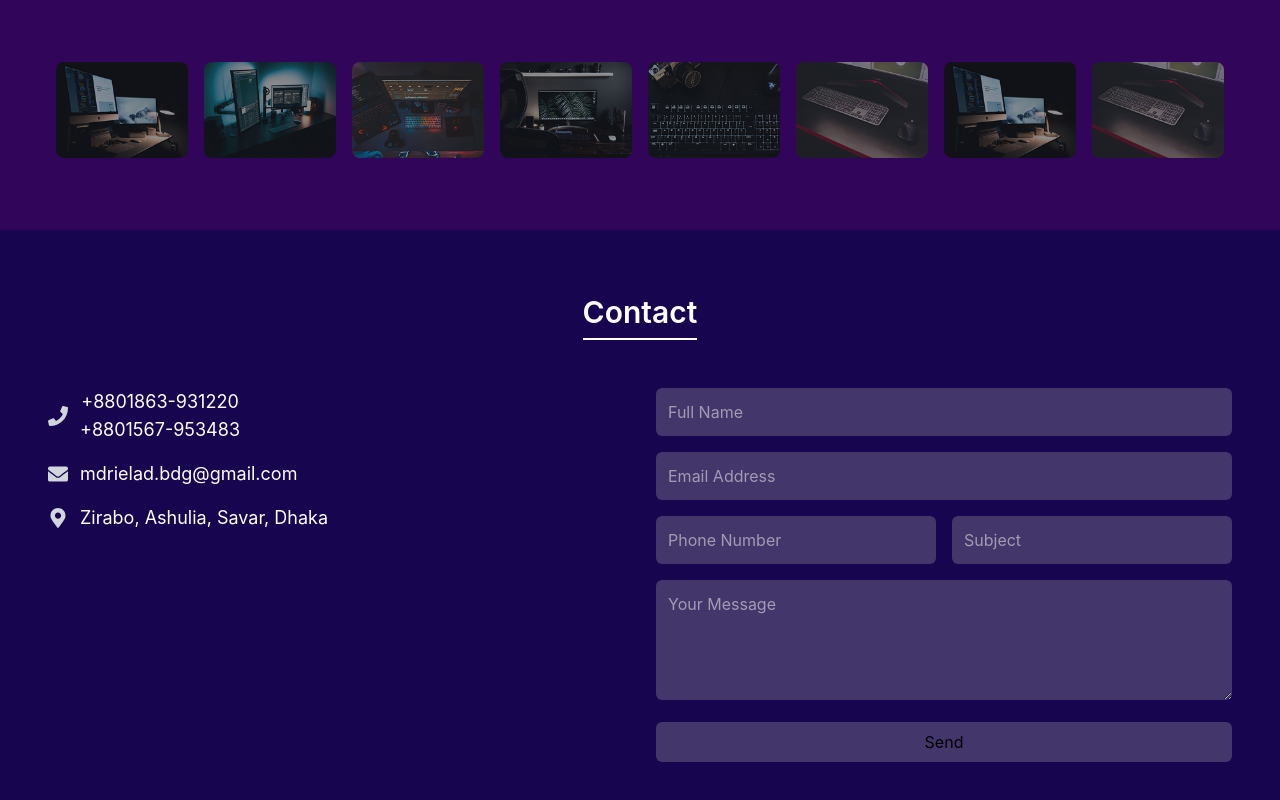
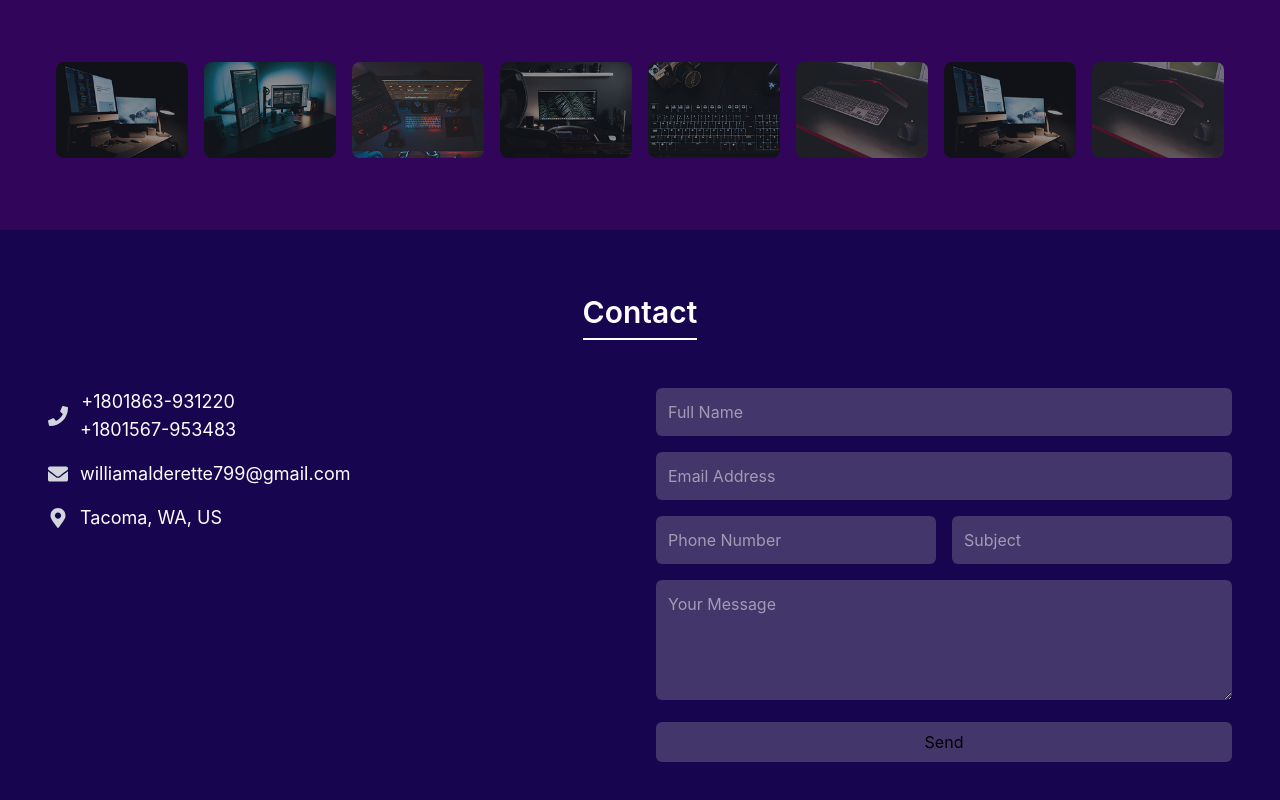
Before and after one commit to minion-star/Portfolio, a React (Vite) app: page / in a window 1280 px wide. Shown: the part 3058-3858 px from the top of the page. Built offline with nearby package versions, Linux system fonts and the light colour scheme.

Commit message:
complete contact

```diff
--- a/src/contact/Contact.tsx
+++ b/src/contact/Contact.tsx
@@ -14,16 +14,16 @@ const Contact = () => {
                 <div className="space-y-4 text-lg md:w-1/2 mb-16">
                     <p className="flex items-center gap-3 text-white">
                         <FaPhone className="text-xl text-gray-300" />
-                        +8801863-931220 <br />
-                        +8801567-953483
+                        +1801863-931220 <br />
+                        +1801567-953483
                     </p>
                     <p className="flex items-center gap-3 text-white">
                         <FaEnvelope className="text-xl text-gray-300" />
-                        mdrielad.bdg@gmail.com
+                        williamalderette799@gmail.com
                     </p>
                     <p className="flex items-center gap-3 text-white">
                         <FaMapMarkerAlt className="text-xl text-gray-300" />
-                        Zirabo, Ashulia, Savar, Dhaka
+                        Tacoma, WA, US
                     </p>
                 </div>
 
```
